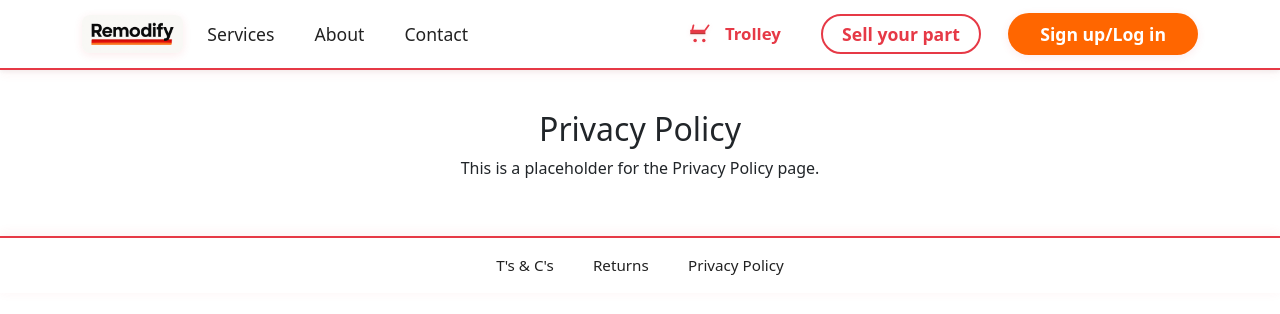
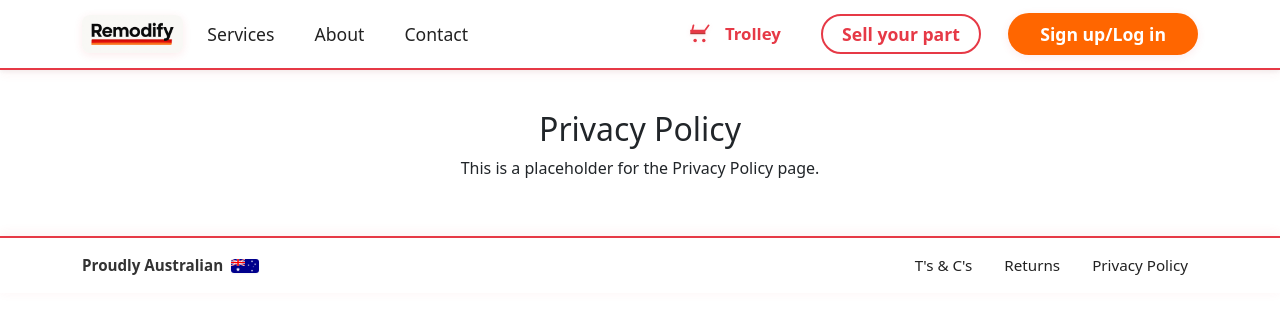
Before and after one commit to Robbo195/Remodify-site-2, a React (Create React App) app: page /privacy in a window 1280 px wide. Shown: the top 314 px of the page. Built offline with nearby package versions, Linux system fonts and the light colour scheme; no server answers; a web font is replaced by a local one.

Commit message:
Feature/footer 181025 (#33)
* Rename flag asset to australia-flag.png and update Footer import

* Refined footer

```diff
--- a/src/components/Footer.js
+++ b/src/components/Footer.js
@@ -1,6 +1,7 @@
 import React from 'react';
 import { Container } from 'react-bootstrap';
 import { Link } from 'react-router-dom';
+import australiaFlag from '../assets/australia-flag.png';
 
 const Footer = () => {
   const linkStyle = {
@@ -14,10 +15,17 @@ const Footer = () => {
 
   return (
     <footer aria-label="site-footer" style={{ background: '#fff', borderTop: '2px solid #E63946', boxShadow: '0 -2px 12px rgba(230,57,70,0.07)', padding: '10px 0' }}>
-      <Container className="d-flex justify-content-center align-items-center" style={{ gap: '1.2rem' }}>
-        <Link to="/terms" style={linkStyle} onMouseOver={e => e.currentTarget.style.color = '#E63946'} onMouseOut={e => e.currentTarget.style.color = '#222'}>T's & C's</Link>
-        <Link to="/returns" style={linkStyle} onMouseOver={e => e.currentTarget.style.color = '#E63946'} onMouseOut={e => e.currentTarget.style.color = '#222'}>Returns</Link>
-        <Link to="/privacy" style={linkStyle} onMouseOver={e => e.currentTarget.style.color = '#E63946'} onMouseOut={e => e.currentTarget.style.color = '#222'}>Privacy Policy</Link>
+      <Container className="d-flex justify-content-between align-items-center">
+        <div className="d-flex align-items-center" style={{ gap: 8 }}>
+          <span style={{ color: '#333', fontSize: '0.95rem', fontWeight: 600 }}>Proudly Australian</span>
+          <img src={australiaFlag} alt="Flag of Australia" style={{ width: 28, height: 'auto', borderRadius: 3, boxShadow: '0 1px 2px rgba(0,0,0,0.05)' }} />
+        </div>
+
+        <div style={{ display: 'flex', gap: '12px' }}>
+          <Link to="/terms" style={linkStyle} onMouseOver={e => e.currentTarget.style.color = '#E63946'} onMouseOut={e => e.currentTarget.style.color = '#222'}>T's & C's</Link>
+          <Link to="/returns" style={linkStyle} onMouseOver={e => e.currentTarget.style.color = '#E63946'} onMouseOut={e => e.currentTarget.style.color = '#222'}>Returns</Link>
+          <Link to="/privacy" style={linkStyle} onMouseOver={e => e.currentTarget.style.color = '#E63946'} onMouseOut={e => e.currentTarget.style.color = '#222'}>Privacy Policy</Link>
+        </div>
       </Container>
     </footer>
   );
```
Also changed, not shown: src/assets/Flag_of_Australia.svg (added), src/assets/australia-flag.png (added).
